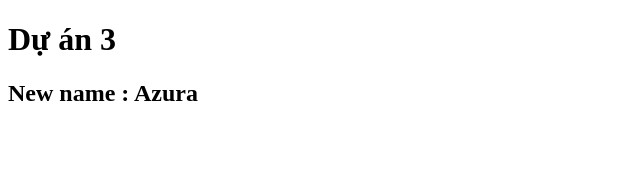
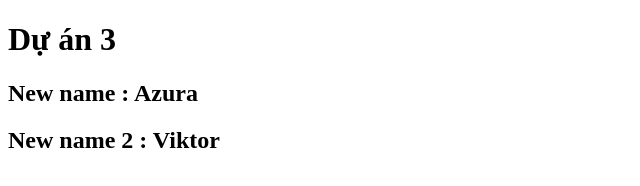
Before and after one commit to Ruoilong109/duan3, a plain HTML site: page index.html in a window 1280 px wide. Shown: the whole page, without its empty margins (0-640 px from the left). Drawn offline with Linux system fonts and the light colour scheme.

Commit message:
sửa đổi lần 3

```diff
--- a/index.html
+++ b/index.html
@@ -8,5 +8,6 @@
   <body>
     <h1>Dự án 3</h1>
     <h2>New name : Azura</h2>
+    <h2>New name 2 : Viktor</h2>
   </body>
 </html>
```
